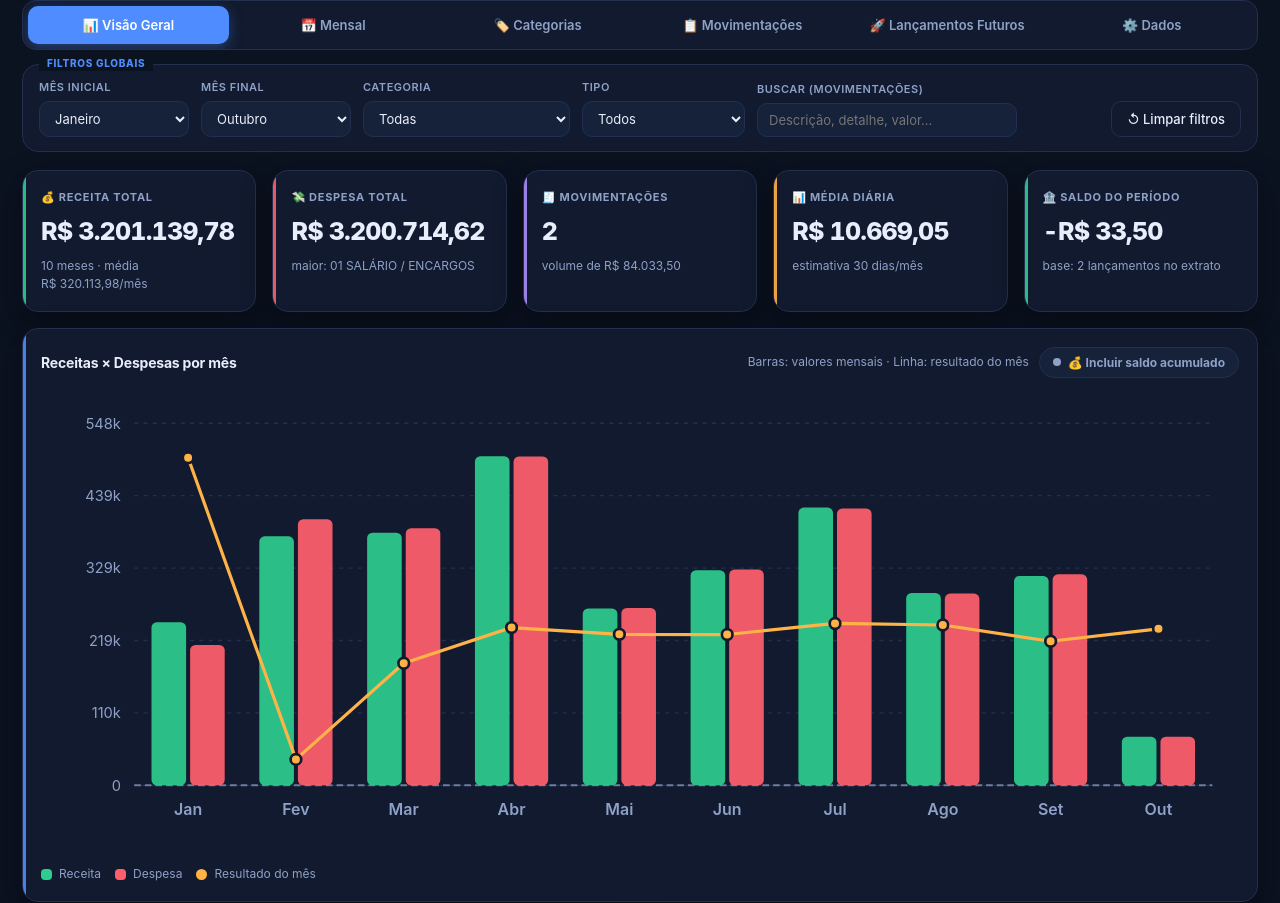
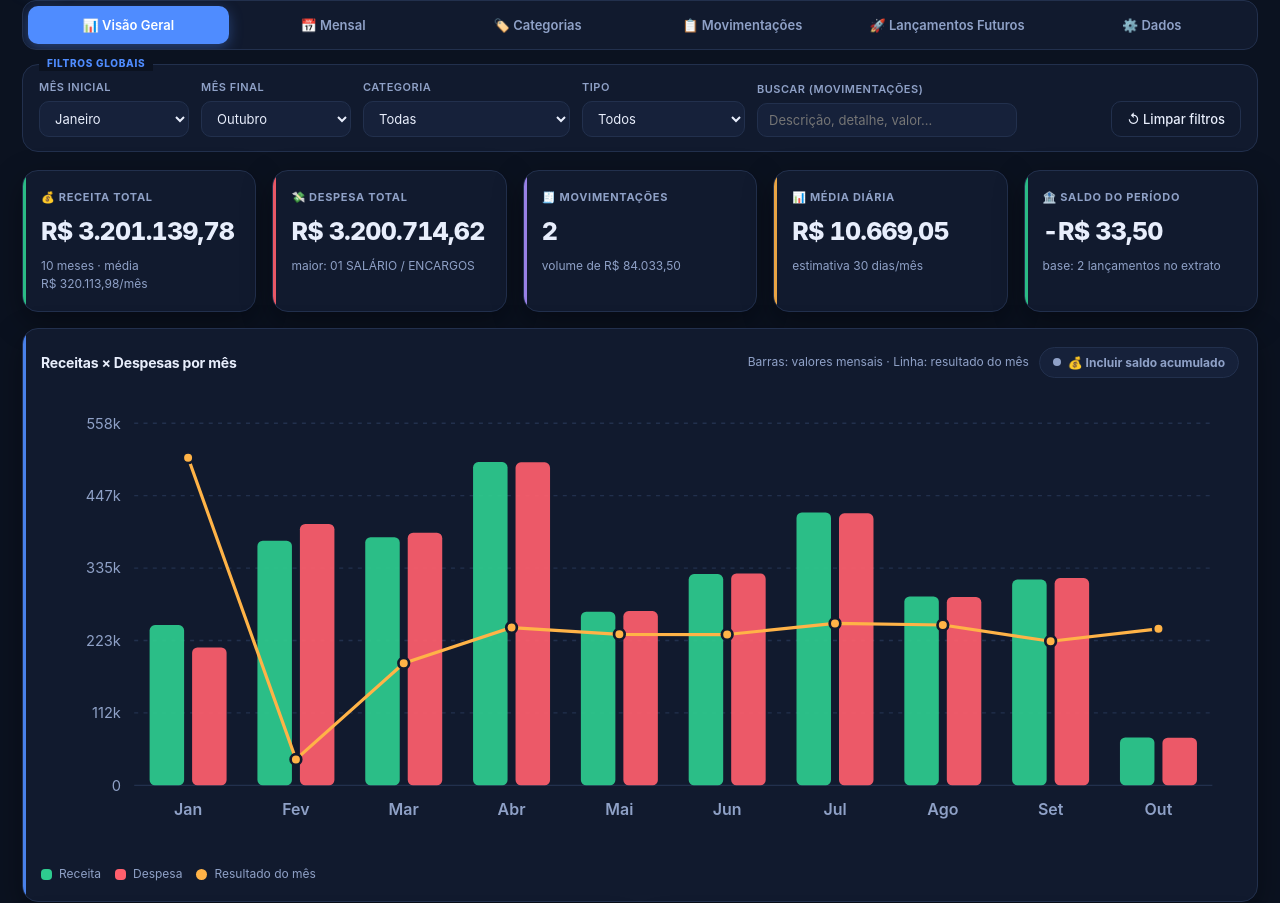
Before and after one commit to luisguilex-maker/dashboard-financeiro, a plain HTML site: page index.html in a window 1280 px wide. Shown: the part 83-986 px from the top of the page. Drawn offline with Linux system fonts and the light colour scheme.

Commit message:
Add files via upload

```diff
--- a/index.html
+++ b/index.html
@@ -163,9 +163,9 @@ svg text{font-family:var(--font)}
 .hint{font-size:11px;color:var(--muted);margin-top:4px;font-style:italic}
 .toggle-saldo{display:inline-flex;align-items:center;gap:7px;background:var(--surface-2);border:1px solid var(--border);color:var(--muted);font-family:inherit;font-size:12px;font-weight:700;padding:7px 13px;border-radius:20px;cursor:pointer;transition:.2s}
 .toggle-saldo:hover{border-color:var(--accent);color:var(--text)}
-.toggle-saldo.ativo{background:linear-gradient(135deg,rgba(255,179,71,.20),rgba(255,179,71,.08));border-color:var(--amber);color:var(--amber);box-shadow:0 4px 14px rgba(255,179,71,.25)}
+.toggle-saldo.ativo{background:linear-gradient(135deg,rgba(46,204,143,.20),rgba(46,204,143,.08));border-color:var(--green);color:var(--green);box-shadow:0 4px 14px rgba(46,204,143,.25)}
 .toggle-saldo .indicador{width:8px;height:8px;border-radius:50%;background:var(--muted);transition:.2s}
-.toggle-saldo.ativo .indicador{background:var(--amber);box-shadow:0 0 8px var(--amber)}
+.toggle-saldo.ativo .indicador{background:var(--green);box-shadow:0 0 8px var(--green)}
 tbody tr.day-header td{position:static !important;left:auto !important;text-align:left !important;background:var(--surface-3) !important;padding:11px 14px !important;border-top:2px solid var(--border);border-bottom:1px solid var(--border);font-weight:800;letter-spacing:.3px;}
 tbody tr.day-close td{background:linear-gradient(90deg,rgba(79,140,255,.14),rgba(79,140,255,.04)) !important;border-top:1px solid rgba(79,140,255,.35);border-bottom:1px solid rgba(79,140,255,.35);padding:12px 14px !important;}
 tbody tr.day-close td:first-child{background:linear-gradient(90deg,rgba(79,140,255,.20),rgba(79,140,255,.06)) !important;}
@@ -217,7 +217,7 @@ tbody tr.saldo-anterior td:first-child{background:linear-gradient(90deg,rgba(46,
 </div>
 <svg id="chartMensal" viewBox="0 0 900 340" style="width:100%;height:auto"></svg>
 <div style="display:flex;flex-wrap:wrap;gap:14px;margin-top:14px">
-<div style="display:flex;align-items:center;gap:7px;font-size:12px;color:var(--muted)"><i style="width:11px;height:11px;border-radius:4px;background:var(--green);display:block"></i>Receita</div>
+<div style="display:flex;align-items:center;gap:7px;font-size:12px;color:var(--muted)"><i style="width:11px;height:11px;border-radius:4px;background:var(--green);display:block"></i><span id="chartGreenLabel">Receita</span></div>
 <div style="display:flex;align-items:center;gap:7px;font-size:12px;color:var(--muted)"><i style="width:11px;height:11px;border-radius:4px;background:var(--red);display:block"></i>Despesa</div>
 <div style="display:flex;align-items:center;gap:7px;font-size:12px;color:var(--muted)"><i id="chartLegendDot" style="width:11px;height:11px;border-radius:50%;background:var(--amber);display:block"></i><span id="chartLegendLabel">Resultado do mês</span></div>
 </div>
@@ -334,9 +334,9 @@ const DESPESAS_FIXAS_BASE = [
   {id:'efrete',  nome:'E-FRETE Integração Sistema', padroes:['E-FRETE INTEGRAÇÃO SISTEMA','E-FRETE INTEGRACAO SISTEMA','E-FRETE','E FRETE'], dia:24, alertaDias:3, categoria:'06 CUSTOS ADM', categoriaObrigatoria:'06 CUSTOS ADM'}
 ];
 
-const STORAGE_KEY='dashboard-caixa-v14';
-const STORAGE_KEYS_OLD=['dashboard-caixa-v13','dashboard-caixa-v12','dashboard-caixa-v11','dashboard-caixa-v10','dashboard-caixa-v9','dashboard-caixa-v8','dashboard-caixa-v7','dashboard-caixa-v6','dashboard-caixa-v5','dashboard-caixa-v4'];
-const DATA_VERSION='2026-10-07-v14';
+const STORAGE_KEY='dashboard-caixa-v15';
+const STORAGE_KEYS_OLD=['dashboard-caixa-v14','dashboard-caixa-v13','dashboard-caixa-v12','dashboard-caixa-v11','dashboard-caixa-v10','dashboard-caixa-v9','dashboard-caixa-v8','dashboard-caixa-v7','dashboard-caixa-v6','dashboard-caixa-v5','dashboard-caixa-v4'];
+const DATA_VERSION='2026-10-07-v15';
 
 function salvarLocal(){try{localStorage.setItem(STORAGE_KEY,JSON.stringify({dados:STATE.dados,resumo:STATE.resumo,overrides:STATE.overrides,customFixos:STATE.customFixos,versao:DATA_VERSION,atualizado:new Date().toISOString()}));return true;}catch(e){console.error(e);return false;}}
 function carregarLocal(){try{let r=localStorage.getItem(STORAGE_KEY);if(r){const o=JSON.parse(r);if(o&&Array.isArray(o.dados)&&o.dados.length){if(!o.overrides)o.overrides={};if(!Array.isArray(o.customFixos))o.customFixos=[];return o;}}for(const k of STORAGE_KEYS_OLD){r=localStorage.getItem(k);if(r){const o=JSON.parse(r);if(o&&Array.isArray(o.dados)&&o.dados.length){o.overrides=o.overrides||{};o.customFixos=o.customFixos||[];localStorage.setItem(STORAGE_KEY,JSON.stringify(o));return o;}}}return null;}catch(e){return null;}}
@@ -373,8 +373,8 @@ function clearSvg(svg){while(svg.firstChild)svg.removeChild(svg.firstChild);}
 
 /* ============================================================
    GRÁFICO MENSAL
-   Modo 1 (padrão): 2 barras (Receita/Despesa) + linha do resultado
-   Modo 2 (toggle): 3 barras (Receita/Despesa/Saldo Acumulado) SEM linha
+   Modo padrão (botão off): verde=receita · vermelho=despesa · linha âmbar=resultado do mês
+   Modo acumulado (botão on): verde=receita+saldo do mês anterior · vermelho=despesa · linha âmbar continua
    ============================================================ */
 function renderChartMensal(){
   const svg=$('#chartMensal');clearSvg(svg);
@@ -386,85 +386,62 @@ function renderChartMensal(){
   const des=meses.map(m=>cats.filter(c=>c.tipo==='Despesa'&&(STATE.tipoGeral==='todos'||STATE.tipoGeral==='despesa')).reduce((s,c)=>s+(c.valores[m]||0),0));
   const modoSaldo = STATE.mostrarSaldoAnterior;
 
-  /* Acumulado mês a mês (base para a 3ª barra) */
-  const acumulado = [];
-  let acc = 0;
-  meses.forEach((_,i)=>{ acc += rec[i]-des[i]; acumulado.push(acc); });
+  /* Saldo acumulado ATÉ o mês anterior (não inclui o próprio mês) */
+  const saldoAnterior = [];
+  let accSaldo = 0;
+  meses.forEach((_,i)=>{ saldoAnterior.push(accSaldo); accSaldo += rec[i] - des[i]; });
 
-  /* Escala unificada considerando valores positivos e negativos */
-  const valoresEscala = modoSaldo ? [...rec,...des,...acumulado,0] : [...rec,...des,0];
-  let minAll = Math.min(...valoresEscala);
-  let maxAll = Math.max(...valoresEscala);
-  if(maxAll === 0 && minAll === 0){ maxAll = 1; }
-  const padTop = maxAll * 0.10;
-  const padBottom = minAll < 0 ? Math.abs(minAll) * 0.10 : 0;
-  maxAll = maxAll + padTop;
-  minAll = minAll - padBottom;
-  const range = (maxAll - minAll) || 1;
+  /* Valores da barra verde: receita normal, ou receita+saldo anterior quando modo está on */
+  const verdeValores = modoSaldo ? rec.map((r,i)=> r + saldoAnterior[i]) : rec.slice();
+  const vermelhoValores = des.slice();
 
-  /* Posição da linha do zero */
-  const zeroY = P.t + ih - ((0 - minAll) / range) * ih;
+  /* Escala */
+  const maxV = Math.max(1, ...verdeValores, ...vermelhoValores) * 1.12;
+  const n = meses.length, slot = iw/n, bw = Math.min(26, slot*0.32);
 
-  /* Grid horizontal com labels */
+  /* Grid */
   for(let i=0;i<=5;i++){
     const y = P.t + ih - (ih*i/5);
     svg.appendChild(svgEl('line',{x1:P.l,y1:y,x2:W-P.r,y2:y,stroke:'var(--chart-grid)','stroke-width':1,'stroke-dasharray':i===0?'0':'3 4'}));
-    const v = minAll + (range*i/5);
-    const t=svgEl('text',{x:P.l-10,y:y+4,fill:'var(--chart-text)','font-size':11,'text-anchor':'end'});
-    t.textContent = fmtK(v);
+    const t = svgEl('text',{x:P.l-10,y:y+4,fill:'var(--chart-text)','font-size':11,'text-anchor':'end'});
+    t.textContent = fmtK(maxV*i/5);
     svg.appendChild(t);
   }
 
-  /* Linha do zero destacada */
-  svg.appendChild(svgEl('line',{x1:P.l,y1:zeroY,x2:W-P.r,y2:zeroY,stroke:'var(--muted)','stroke-width':1.5,'stroke-dasharray':'5 3',opacity:.7}));
-
   /* Barras */
-  const n = meses.length;
-  const slot = iw / n;
-  const nBars = modoSaldo ? 3 : 2;
-  const totalBarsW = slot * 0.72;
-  const gap = 3;
-  const bw = Math.max(8, Math.min(26, (totalBarsW - gap*(nBars-1)) / nBars));
-
   meses.forEach((mi,idx)=>{
     const cx = P.l + slot*idx + slot/2;
-    const totalW = nBars*bw + (nBars-1)*gap;
-    const startX = cx - totalW/2;
+    const vG = verdeValores[idx];
+    const vR = vermelhoValores[idx];
+    const hG = (vG/maxV)*ih, hR = (vR/maxV)*ih;
 
-    /* Desenha uma barra (positiva sobe, negativa desce) */
-    const drawBar = (x, valor, cor, tooltipLabel) => {
-      const h = Math.abs(valor) / range * ih;
-      if(h < 0.3 && valor !== 0) return; // evita lixo
-      const y = valor >= 0 ? zeroY - h : zeroY;
-      const rect = svgEl('rect',{x:x, y:y, width:bw, height:Math.max(h, 0.5), rx:4, fill:cor, opacity:.93});
-      const ti = svgEl('title');
-      ti.textContent = `${MESES_FULL[mi]} — ${tooltipLabel}: ${fmtBRL(valor)}`;
-      rect.appendChild(ti);
-      svg.appendChild(rect);
-    };
+    /* Barra verde */
+    const b1 = svgEl('rect',{x:cx-bw-3, y:P.t+ih-hG, width:bw, height:Math.max(hG,0), rx:4, fill:'var(--green)', opacity:.92});
+    const t1 = svgEl('title');
+    if(modoSaldo){
+      t1.textContent = `${MESES_FULL[mi]} — Receita + Saldo anterior: ${fmtBRL(vG)} (receita ${fmtBRL(rec[idx])} + saldo ${fmtBRL(saldoAnterior[idx])})`;
+    } else {
+      t1.textContent = `${MESES_FULL[mi]} — Receita: ${fmtBRL(vG)}`;
+    }
+    b1.appendChild(t1); svg.appendChild(b1);
 
-    /* Receita */
-    drawBar(startX, rec[idx], 'var(--green)', 'Receita');
-    /* Despesa */
-    drawBar(startX + bw + gap, des[idx], 'var(--red)', 'Despesa');
-    /* Saldo Acumulado (só no modo toggle) */
-    if(modoSaldo){
-      drawBar(startX + 2*(bw + gap), acumulado[idx], 'var(--amber)', 'Saldo acumulado');
-    }
+    /* Barra vermelha */
+    const b2 = svgEl('rect',{x:cx+3, y:P.t+ih-hR, width:bw, height:Math.max(hR,0), rx:4, fill:'var(--red)', opacity:.92});
+    const t2 = svgEl('title'); t2.textContent = `${MESES_FULL[mi]} — Despesa: ${fmtBRL(vR)}`;
+    b2.appendChild(t2); svg.appendChild(b2);
 
-    /* Label do mês */
-    const t = svgEl('text',{x:cx,y:H-P.b+22,fill:'var(--chart-text)','font-size':12,'text-anchor':'middle','font-weight':600});
+    /* Rótulo do mês */
+    const t = svgEl('text',{x:cx, y:H-P.b+22, fill:'var(--chart-text)', 'font-size':12, 'text-anchor':'middle', 'font-weight':600});
     t.textContent = MESES_PT[mi];
     svg.appendChild(t);
   });
 
-  /* Modo padrão: linha do resultado do mês */
-  if(!modoSaldo){
-    const res = meses.map((_,i)=>rec[i]-des[i]);
-    const minR = Math.min(0, ...res) * 1.2;
-    const maxR = Math.max(1, ...res) * 1.2;
+  /* Linha do resultado mensal (sempre visível) */
+  const resMes = meses.map((_,i)=> rec[i] - des[i]);
+  const minR = Math.min(0, ...resMes) * 1.2;
+  const maxR = Math.max(1, ...resMes) * 1.2;
   const rangeR = (maxR - minR) || 1;
-    const pts = res.map((v,i)=>{
+  const pts = resMes.map((v,i)=>{
     const cx = P.l + slot*i + slot/2;
     const cy = P.t + ih - ((v-minR)/rangeR)*ih;
     return {x:cx, y:cy, v};
@@ -474,22 +451,15 @@ function renderChartMensal(){
   }
   pts.forEach(p=>{
     const c = svgEl('circle',{cx:p.x, cy:p.y, r:4, fill:'var(--amber)', stroke:'var(--surface)', 'stroke-width':2});
-      const t = svgEl('title');
-      t.textContent = `Resultado: ${fmtBRL(p.v)}`;
-      c.appendChild(t);
-      svg.appendChild(c);
+    const t = svgEl('title'); t.textContent = `Resultado do mês: ${fmtBRL(p.v)}`;
+    c.appendChild(t); svg.appendChild(c);
   });
-  }
 
-  /* Rótulos / legendas dinâmicas */
-  $('#chartLegendLabel').textContent = modoSaldo ? 'Saldo acumulado' : 'Resultado do mês';
+  /* Rótulos dinâmicos */
   $('#chartModoLabel').textContent = modoSaldo
-    ? 'Barras: Receita · Despesa · Saldo acumulado'
+    ? 'Verde: receita + saldo acumulado do mês anterior'
     : 'Barras: valores mensais · Linha: resultado do mês';
-  const dot = $('#chartLegendDot');
-  if(dot){
-    dot.style.borderRadius = modoSaldo ? '4px' : '50%';
-  }
+  $('#chartGreenLabel').textContent = modoSaldo ? 'Receita + Saldo acumulado' : 'Receita';
 }
 
 function renderBarrasH(targetId,tipo,topN){const svg=$(targetId);if(!svg)return;clearSvg(svg);const W=700,meses=getMesesFiltrados();const cats=STATE.resumo.categorias.filter(c=>c.tipo===tipo).filter(c=>categoriaPassaFiltro(c.nome));const itens=cats.map(c=>{let s=0;meses.forEach(m=>s+=c.valores[m]||0);return{nome:c.nome,cor:c.cor,val:s};}).filter(x=>x.val>0).sort((a,b)=>b.val-a.val);const lista=topN?itens.slice(0,topN):itens;const rowH=40,H=Math.max(120,lista.length*rowH+30);svg.setAttribute('viewBox',`0 0 ${W} ${H}`);if(!lista.length){const t=svgEl('text',{x:W/2,y:60,fill:'var(--chart-text)','font-size':13,'text-anchor':'middle'});t.textContent='Sem dados no período';svg.appendChild(t);return;}const maxV=lista[0].val,labelW=190,barW=W-labelW-110;lista.forEach((it,i)=>{const y=14+i*rowH,w=Math.max(2,(it.val/maxV)*barW);const lb=svgEl('text',{x:0,y:y+18,fill:'var(--chart-text)','font-size':12,'font-weight':600});lb.textContent=it.nome.length>26?it.nome.slice(0,25)+'…':it.nome;svg.appendChild(lb);svg.appendChild(svgEl('rect',{x:labelW,y:y+4,width:barW,height:20,rx:6,fill:'var(--surface-3)'}));const bar=svgEl('rect',{x:labelW,y:y+4,width:w,height:20,rx:6,fill:it.cor,opacity:.9});const ti=svgEl('title');ti.textContent=`${it.nome}: ${fmtBRL(it.val)}`;bar.appendChild(ti);svg.appendChild(bar);const v=svgEl('text',{x:labelW+barW+10,y:y+19,fill:'var(--text)','font-size':12,'font-weight':700,'text-anchor':'start'});v.textContent=fmtBRL0(it.val);svg.appendChild(v);});}
```
Lines whose indentation alone changed are shown as unchanged.
